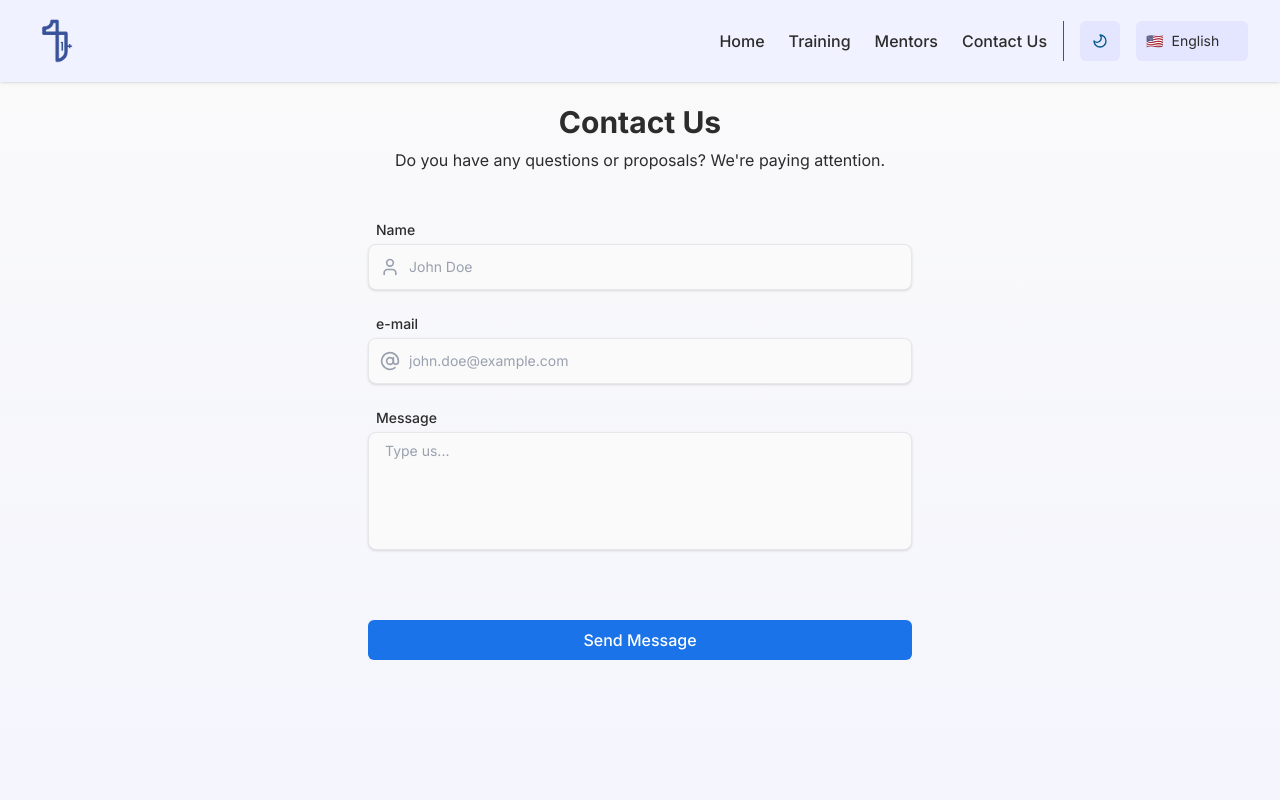
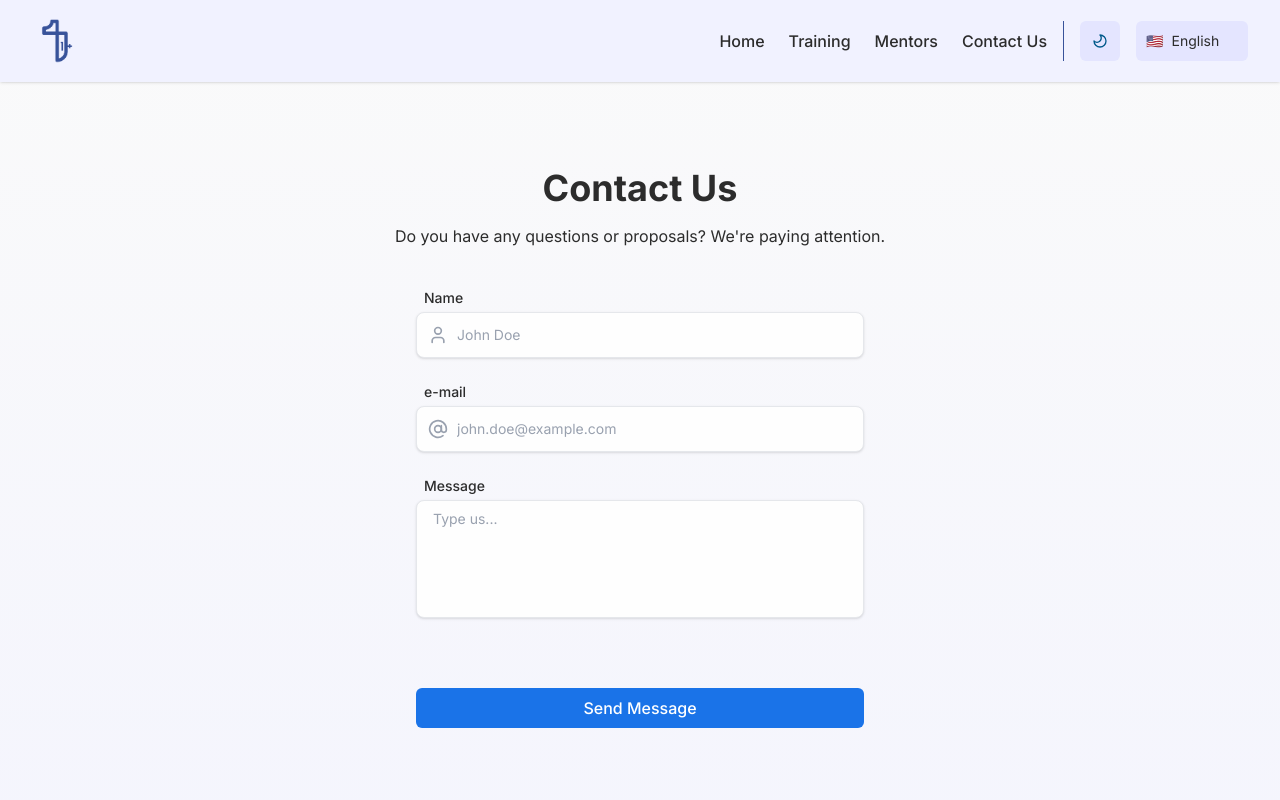
Before and after one commit to anglozm/org-latam-unomas, a Next.js app: page /en/contact-us in a window 1280 px wide. Shown: the top 800 px of the page. Built offline with nearby package versions, Linux system fonts and the light colour scheme.

Commit message:
SCRUM-5: Updated 'ContactUsPage.tsx' on dark mode and structure

```diff
--- a/src/app/[locale]/contact-us/page.tsx
+++ b/src/app/[locale]/contact-us/page.tsx
@@ -4,24 +4,36 @@ import { useTranslations } from 'next-intl'
 
 import { AtSign, User } from 'lucide-react'
 
+import Container from '@/components/layout/Container'
+import Section from '@/components/layout/Section'
+
 import Button from '@/components/ui/Button'
 import Input from '@/components/ui/Input'
-import Section from '@/components/layout/Section'
 import Textarea from '@/components/ui/Textarea'
+
+import clsx from 'clsx'
 
 export default function ContactUsPage() {
     const t = useTranslations('contact')
     const tf = useTranslations('form')
 
     return (
-        <div>
-            <Section className='text-center mt-10' padding='none'>
-                <h1 className='text-3xl font-bold'>{t('title')}</h1>
-                <p className='mt-2 text-muted'>{t('subtitle')}</p>
-            </Section>
+        <Section
+            className={ clsx(
+                'mt-20'
+            )}
+            classNameContainer={ clsx(
+                'space-y-10'
+            )}
+            width='max-w-7xl xl:max-w-6xl'
+        >
+            <Container className='space-y-4 text-center'>
+                <h1 className='text-4xl font-bold'>{t('title')}</h1>
+                <p className='text-muted'>{t('subtitle')}</p>
+            </Container>
 
-            <Section className='mx-auto' padding='sm'>
-                <form className='flex flex-col gap-6'>
+            <Container className='mx-auto'>
+                <form className='flex flex-col gap-6 max-w-md mx-auto'>
                     <Input
                         label={t('name')}
                         id='name'
@@ -49,7 +61,7 @@ export default function ContactUsPage() {
                         {t('submit')}
                     </Button>
                 </form>
-            </Section>
-        </div>
+            </Container>
+        </Section>
     )
 }
--- a/src/components/ui/Input.tsx
+++ b/src/components/ui/Input.tsx
@@ -23,7 +23,7 @@ export default function Input({
     const baseStyles =
         'w-full px-5 py-3 border rounded-[var(--radius)] ' +
         'focus:outline-none focus:ring-1 transition-colors duration-500 shadow-sm ' +
-        'text-sm bg-[var(--color-bg)] text-[var(--color-fg)] placeholder:text-gray-400'
+        'text-sm bg-[var(--color-card)] text-[var(--color-fg)] placeholder:text-gray-400'
 
     return (
         <div className='w-full hover:scale-105 duration-300 ease-in-out'>
--- a/src/components/ui/Textarea.tsx
+++ b/src/components/ui/Textarea.tsx
@@ -35,7 +35,7 @@ export default function Textarea({
             <textarea
                 className={ clsx(
                     className,
-                    'w-full px-4 py-2 border rounded-[var(--radius)] shadow-sm bg-[var(--color-bg)]',
+                    'w-full px-4 py-2 border rounded-[var(--radius)] shadow-sm bg-[var(--color-card)]',
                     'text-[var(--color-fg)] text-sm resize-none focus:outline-none focus:ring-1',
                     'transition-colors duration-500 placeholder:text-gray-400',
                     error
```
